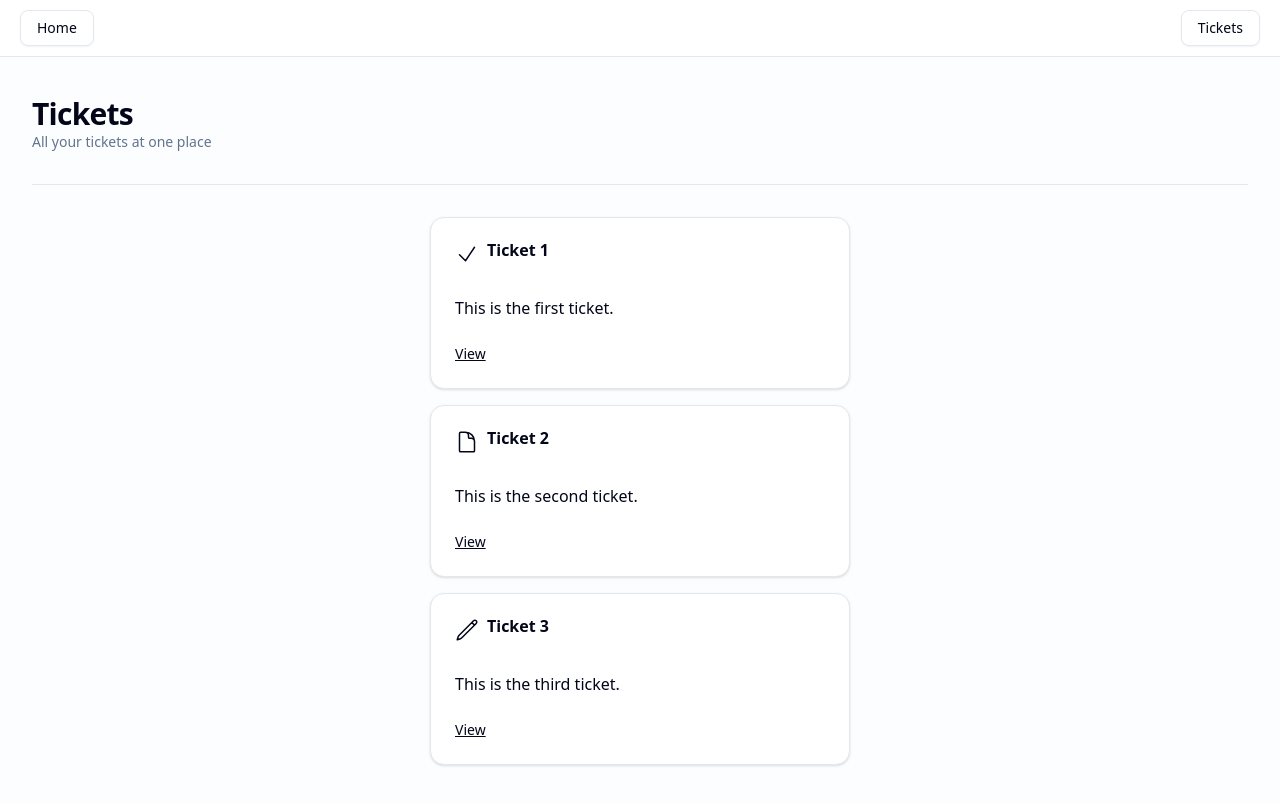
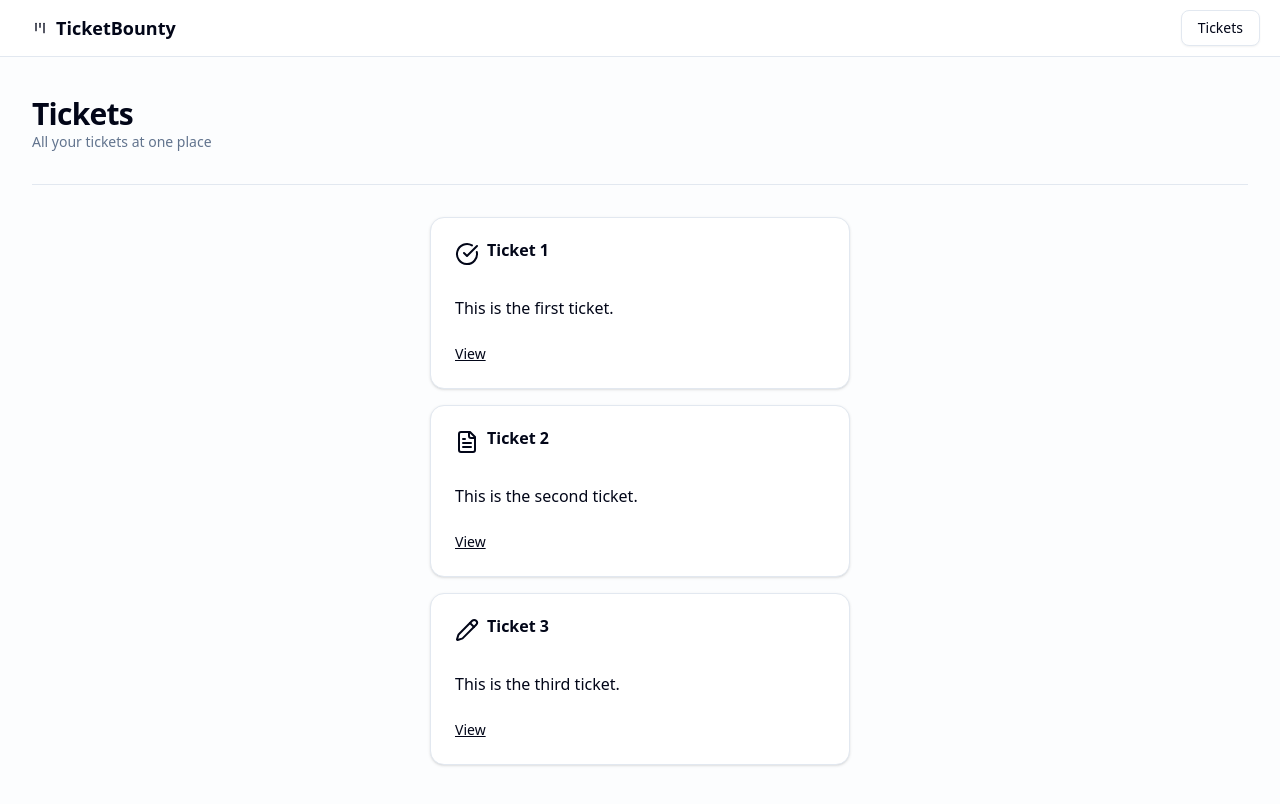
Before and after one commit to schaeferka/road-to-next, a Next.js app: page /tickets in a window 1280 px wide. Shown: the top 804 px of the page. Built offline with nearby package versions, Linux system fonts and the light colour scheme.

Commit message:
update to use lucide icons

```diff
--- a/src/app/layout.tsx
+++ b/src/app/layout.tsx
@@ -1,5 +1,6 @@
 import "./globals.css";
 
+import { LucideKanban } from "lucide-react";
 import type { Metadata } from "next";
 import localFont from "next/font/local";
 import Link from "next/link";
@@ -44,9 +45,10 @@ export default function RootLayout({
           <div>
             <Link
               href={homePath()}
-              className={buttonVariants({ variant: "outline" })}
+              className={buttonVariants({ variant: "ghost" })}
             >
-              Home
+              <LucideKanban />
+              <h1 className="text-lg font-semibold">TicketBounty</h1>
             </Link>
           </div>
           <div>
--- a/src/app/tickets/page.tsx
+++ b/src/app/tickets/page.tsx
@@ -1,3 +1,4 @@
+import { LucideCheckCircle, LucideFileText, LucidePencil } from "lucide-react";
 import Link from "next/link";
 
 import {
@@ -11,61 +12,10 @@ import { Separator } from "@/components/ui/separator";
 import { initialTickets } from "@/data";
 import { ticketPath } from "@/paths";
 
-const CheckIcon = () => (
-  <svg
-    xmlns="http://www.w3.org/2000/svg"
-    fill="none"
-    viewBox="0 0 24 24"
-    strokeWidth={1.5}
-    stroke="currentColor"
-    className="w-6 h-6"
-  >
-    <path
-      strokeLinecap="round"
-      strokeLinejoin="round"
-      d="m4.5 12.75 6 6 9-13.5"
-    />
-  </svg>
-);
-
-const DocumentIcon = () => (
-  <svg
-    xmlns="http://www.w3.org/2000/svg"
-    fill="none"
-    viewBox="0 0 24 24"
-    strokeWidth={1.5}
-    stroke="currentColor"
-    className="size-6"
-  >
-    <path
-      strokeLinecap="round"
-      strokeLinejoin="round"
-      d="M19.5 14.25v-2.625a3.375 3.375 0 0 0-3.375-3.375h-1.5A1.125 1.125 0 0 1 13.5 7.125v-1.5a3.375 3.375 0 0 0-3.375-3.375H8.25m2.25 0H5.625c-.621 0-1.125.504-1.125 1.125v17.25c0 .621.504 1.125 1.125 1.125h12.75c.621 0 1.125-.504 1.125-1.125V11.25a9 9 0 0 0-9-9Z"
-    />
-  </svg>
-);
-
-const PencilIcon = () => (
-  <svg
-    xmlns="http://www.w3.org/2000/svg"
-    fill="none"
-    viewBox="0 0 24 24"
-    strokeWidth={1.5}
-    stroke="currentColor"
-    className="size-6"
-  >
-    <path
-      strokeLinecap="round"
-      strokeLinejoin="round"
-      d="m16.862 4.487 1.687-1.688a1.875 1.875 0 1 1 2.652 2.652L6.832 19.82a4.5 4.5 0 0 1-1.897 1.13l-2.685.8.8-2.685a4.5 4.5 0 0 1 1.13-1.897L16.863 4.487Zm0 0L19.5 7.125"
-    />
-  </svg>
-);
-
 const TICKET_ICONS = {
-  OPEN: <DocumentIcon />,
-  IN_PROGRESS: <PencilIcon />,
-  DONE: <CheckIcon />,
+  OPEN: <LucideFileText />,
+  DONE: <LucideCheckCircle />,
+  IN_PROGRESS: <LucidePencil />,
 };
 
 const TicketsPage = () => {
```
